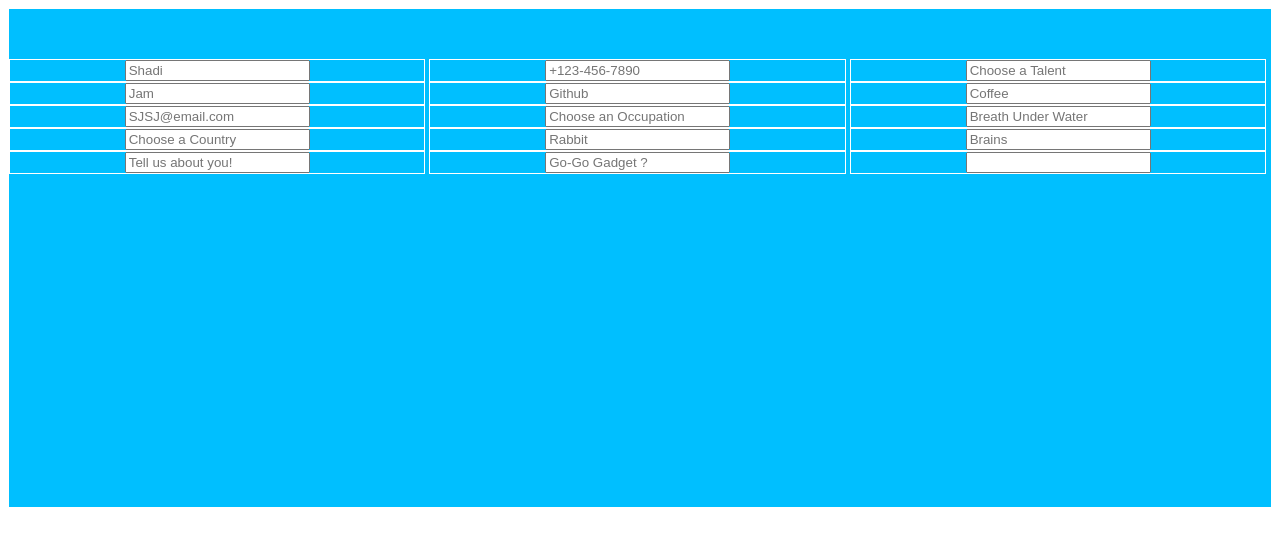
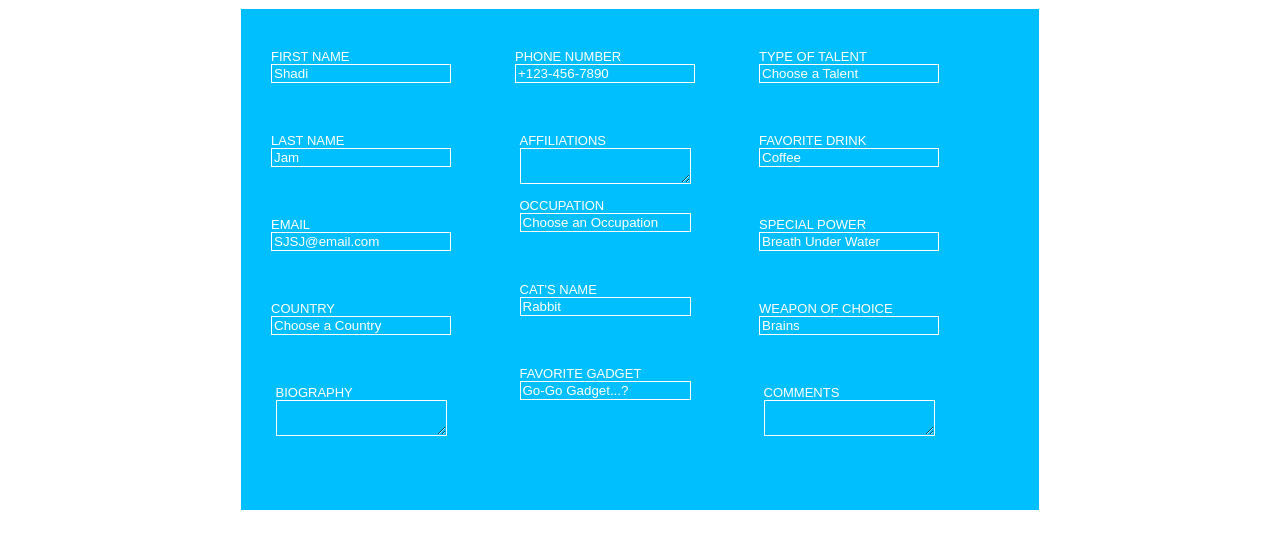
Before and after one commit to ShadiJam/html_sj, a plain HTML site: page index.html in a window 1280 px wide. Drawn offline with Linux system fonts and the light colour scheme.

Commit message:
Columns Complete

```diff
--- a/index.html
+++ b/index.html
@@ -10,53 +10,70 @@
     <div class="main_grid">
         <div class="column1">
             <form id="firstname" method="post">
+                <p>FIRST NAME</p>
                 <input name="FIRST NAME" type="text" placeholder="Shadi">
             </form>
             <form id="lastname" method="post">
+                <p>LAST NAME</p>
                 <input name="LAST NAME" type="text" placeholder="Jam">
             </form>
             <form id="email" method="post">
+                <p>EMAIL</p>
                 <input name="email" type="text" placeholder="SJSJ@email.com">
             </form>
             <form id="country" method="post">
+                <p>COUNTRY</p>
                 <input name="COUNTRY" type="text" placeholder="Choose a Country">
             </form>
             <form id="bio" method="post">
-                <input name="BIO" type="text" placeholder="Tell us about you!">
+                <p>BIOGRAPHY</p>
+                <textarea name="BIO"></textarea>
+                <type="text" placeholder="Tell us about you!">
             </form>
         </div>
         <div class="column2">
             <form id="phone" method="post">
-                <input name="phone" type="number" placeholder="+123-456-7890">
+                <p>PHONE NUMBER</p>
+                <input name="phone" type="text" placeholder="+123-456-7890">
             </form>
             <form id="affil" method="post">
-                <input name="affiliations" type="text" placeholder="Github">
+                <p>AFFILIATIONS</p>
+                <textarea name="affiliations"></textarea>
+                <type="text" placeholder="Github">
             </form>
             <form id="job" method="post">
+                <p>OCCUPATION</p>
                 <input name="Occupation" type="text" placeholder="Choose an Occupation">
             </form>
             <form id="cat" method="post">
+                <p>CAT'S NAME</p>
                 <input name="Cat" type="text" placeholder="Rabbit">
             </form>
             <form id="gadget" method="post">
-                <input name="Gadget" type="text" placeholder="Go-Go Gadget ?">
+                <p>FAVORITE GADGET</p>
+                <input name="Gadget" type="text" placeholder="Go-Go Gadget...?">
             </form>
         </div>
         <div class="column3">
             <form id="talent" method="post">
+                <p>TYPE OF TALENT</p>
                 <input name="talent" type="text" placeholder="Choose a Talent">
             </form>
             <form id="drink" method="post">
+                <p>FAVORITE DRINK</p>
                 <input name="drink" type="text" placeholder="Coffee">
             </form>
             <form id="power" method="post">
+                <p>SPECIAL POWER</p>
                 <input name="power" type="text" placeholder="Breath Under Water">
             </form>
             <form id="weapon" method="post">
+                <p>WEAPON OF CHOICE</p>
                 <input name="weapon" type="text" placeholder="Brains">
             </form>
-            <form id="comment" method="post">
-                <input name="comment" type="text">
+            <form id="comment" method="post" textarea rows="5">
+                <p>COMMENTS</p>
+                <textarea name="comment"></textarea> <type="text" placeholder="Questions? Comments?">
             </form>
         </div>
     </div>
--- a/style.css
+++ b/style.css
@@ -7,33 +7,78 @@
 /* Main Grid Control */
 
 .main_grid {
-    text-align: justify;
-    width: 100%;
-    height: 500px;
+    max-width:800px;
     border: 1px solid white;
     background-color: deepskyblue;
+    margin: auto;
 }
 
 .main_grid > * {
     display: inline-block;
     font-size: medium;
     margin-top: 50px;
+    margin-bottom: 10px;
     text-align: center;
 }
 
 * form {
-    border: 1px solid white;
-
+    display: inline-block;
+    background-color: deepskyblue;
+    margin-top: 10px;
+    margin-bottom: 40px;
+    align-content: center;
 }
 
 .column1 {
-    width: 33%;
+    width: 240px;
+    vertical-align: top;
+    margin: auto;
+    padding: 30px;
 }
 
 .column2 {
-    width: 33%;
+    width: 240px;
+    vertical-align: top;
+    margin: auto;
+    padding: 30px;
 }
 
 .column3 {
-    width: 33%;
+    width: 240px;
+    vertical-align: top;
+    margin: auto;
+    padding: 30px;
 }
+
+form [type=text] {
+    background-color: deepskyblue;
+}
+
+* textarea {
+    background-color: deepskyblue;
+    border: 1px solid white;
+    display: inline-block;
+    width: 171px;
+}
+
+* input {
+    display: inline-block;
+    border: 1px solid white;
+    width: 100%;
+}
+
+::-webkit-input-placeholder {
+    color: white;
+}
+
+* p {
+    margin: 0;
+    color: white;
+    font-family: sans-serif;
+    font-size: small;
+    text-align: left;
+}
+
+form#affil {
+    width: 171px;
+}
```
